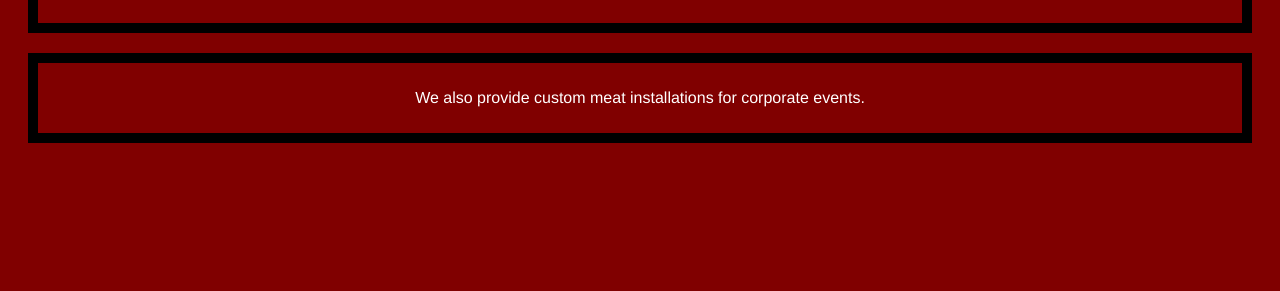
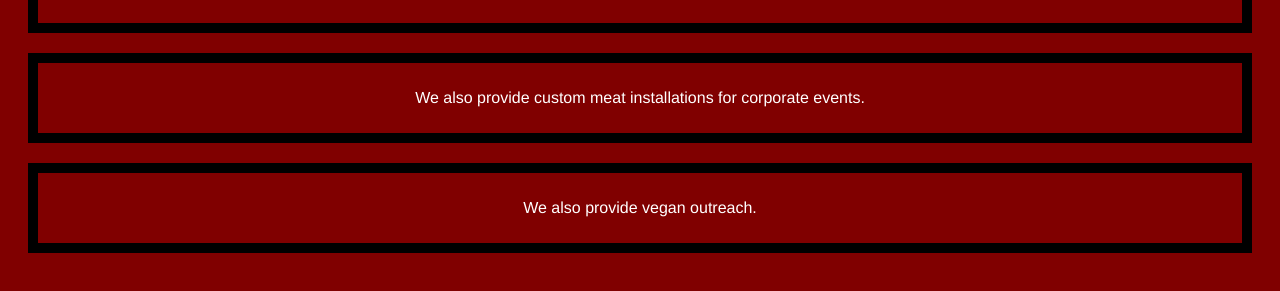
Before and after one commit to Ezekiel3626/red-meat, a plain HTML site: page about.html in a window 1280 px wide. Shown: the part 141-432 px from the top of the page. Drawn offline with Linux system fonts and the light colour scheme.

Commit message:
added third div on about page

```diff
--- a/about.html
+++ b/about.html
@@ -18,5 +18,8 @@
 		<div class="cage">
 			<p>We also provide custom meat installations for corporate events.</p>
 		</div>
+		<div class="vegan">
+			<p>We also provide vegan outreach.</p>
+		</div>
 	</body>
 </html>
--- a/stylesheets/about.css
+++ b/stylesheets/about.css
@@ -23,3 +23,9 @@ div.cage {
 	padding: 10px;
 	margin: 20px;
 }
+
+div.vegan {
+	border: 10px solid black;
+	padding: 10px;
+	margin: 20px;
+}
```
